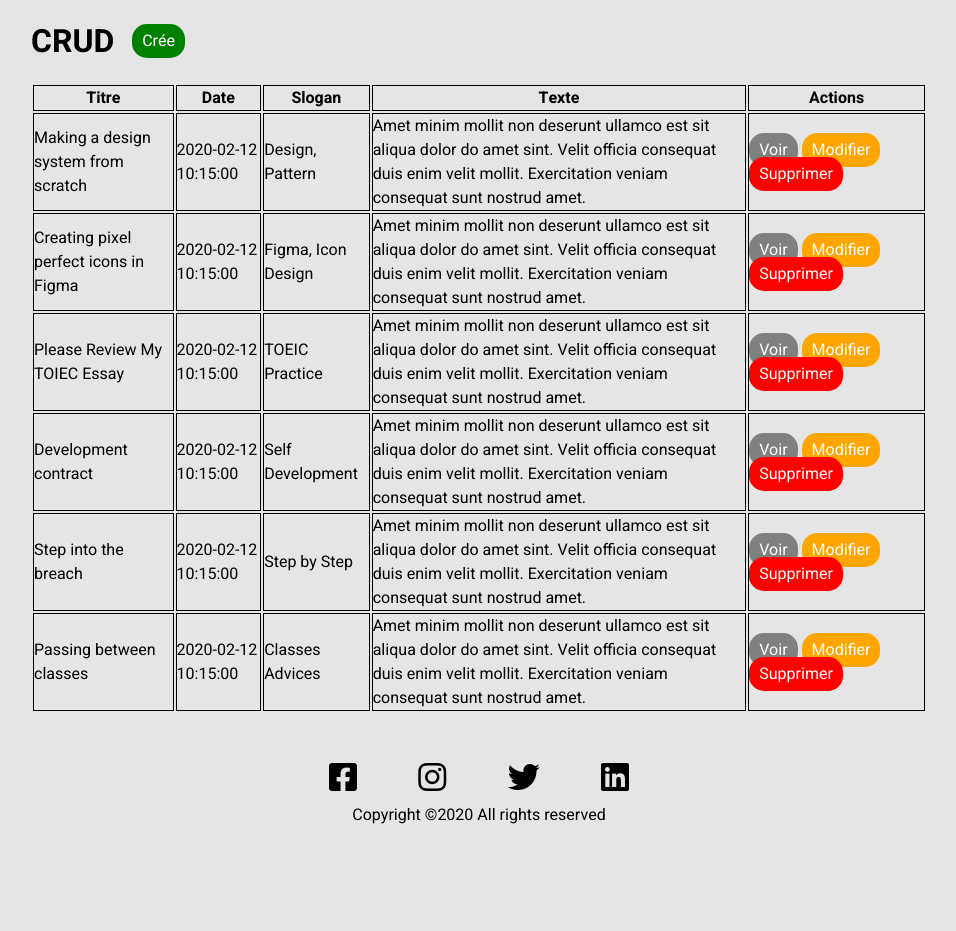
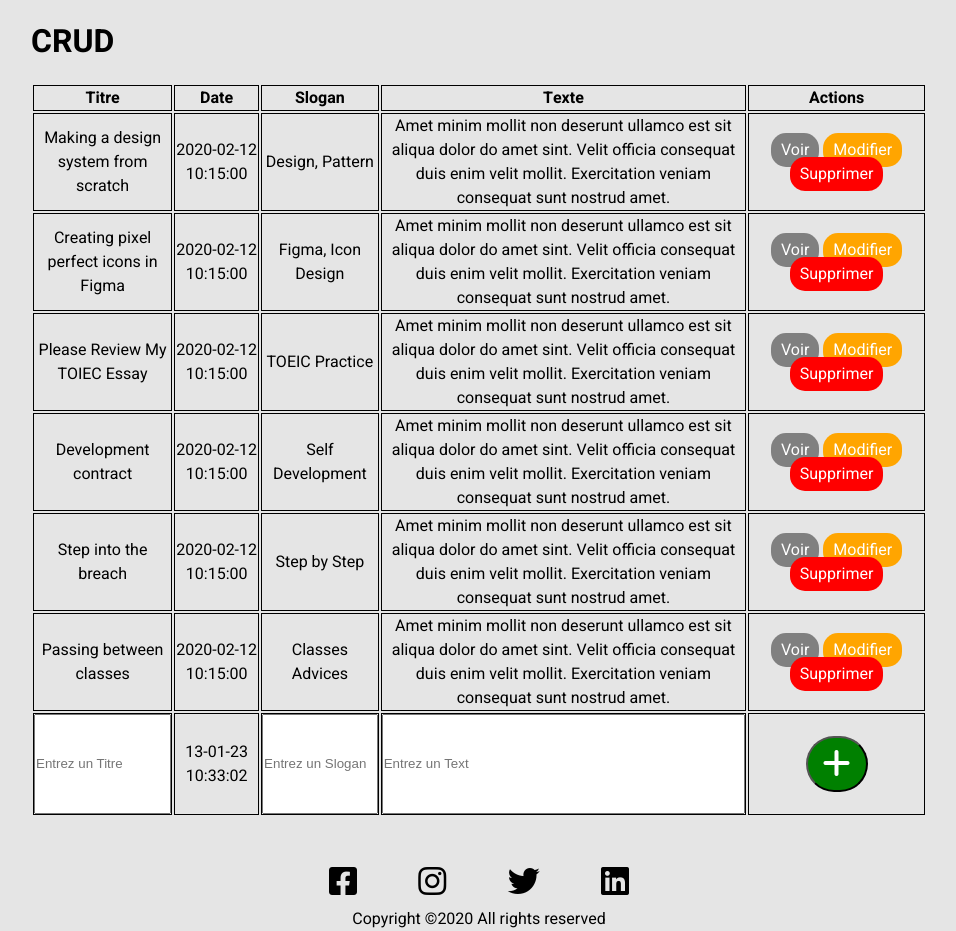
Before and after one commit to Lisiantys/PhpBlog, a PHP site: page /manager.php in a window 1280 px wide. Shown: the part 65-996 px from the top of the page, without its empty margins (161-1117 px from the left). Before the commit the page ends 889 px from the top, so only its background shows below. Run offline with PHP 8.4, Linux system fonts and the light colour scheme; data comes from the database, SQL or seed files in the repository.

Commit message:
V4 - Create OK

```diff
--- a/Classes/Controllers/ArticleController.php
+++ b/Classes/Controllers/ArticleController.php
@@ -12,9 +12,9 @@ class ArticleController extends Controller
         return $results;
     }
 
-    public function create()
+    public function create(string $title, string $slogan, string $text)
     {
-
+        $this->model->createArticle($title, $slogan, $text);
     }
 
     public function show()
--- a/Classes/Models/Model.php
+++ b/Classes/Models/Model.php
@@ -18,9 +18,13 @@ abstract class Model extends Database
         return $results;
     }
 
-    public function createArticle()
+    //La date de création d'un tuple est automatiquement crée par la BDD lors de la création
+    public function createArticle(string $title, string $slogan, string $text)
     {
-
+        $sql = "INSERT INTO {$this->table}(title, slogan, content)
+        VALUES (?,?,?)";
+        $stmt = $this->connect()->prepare($sql);
+        $stmt->execute([$title, $slogan, $text]);
     }
 
     public function showArticle(int $id): mixed
--- a/manager.php
+++ b/manager.php
@@ -9,7 +9,6 @@
 <div class="container-manager">
     <div class="child-container-manager">
         <h1>CRUD</h1>
-        <a class="green" href="creteArticle.php">Crée</a>
     </div>
     <table>
         <thead>
@@ -37,6 +36,17 @@
                 <?php
             }
             ?>
+                <tr>
+                    <form action="createArticle.php" method="post">
+                    <td><input required minlength="8" maxlength="20" name="title" type="text" placeholder="Entrez un Titre"></td>
+                    <td><?php $date = date('d-m-y h:i:s'); echo $date;  ?></td>
+                    <td><input required minlength="4" maxlength="15" name="slogan" type="text" placeholder="Entrez un Slogan"></td>
+                    <td><input required minlength="10" maxlength="255" name="content" type="text"placeholder="Entrez un Text"></td>
+                    <td>
+                        <button class="green"><i class="fa-solid fa-plus fa-2xl"></i></button>
+                    </td>
+                    </form>
+                </tr>
         </tbody>
     </table>
 </div>
--- /dev/null
+++ b/scss/_manager.scss
@@ -0,0 +1,47 @@
+.container-manager{
+    width: 70%;
+    margin: auto;
+
+    .child-container-manager{
+        display: flex;
+        align-items: center;
+        margin: 2% 0;
+    }
+
+    th, td{
+        border: 1px solid #000;
+        text-align: center;
+    }
+    .action{
+        width: 20%;
+    }
+    a{
+        text-decoration: none;
+        color: white;
+        padding: 5px 10px;
+        border-radius: 15px;
+        &.grey{
+            background-color: grey;
+        }
+        &.red{
+            background-color: red;
+        }
+        &.orangered{
+            background-color: orange;
+        }
+    }
+    input{
+        width: 100%;
+        height: 100px;
+        word-wrap: break-word;
+        word-break: break-word;
+    }
+    button{
+        text-decoration: none;
+        color: white;
+        padding: 17px 15px;
+        border-radius: 50px;
+        font-size: 16px;
+        background-color: green;
+    }
+}
--- a/scss/styles.css
+++ b/scss/styles.css
@@ -262,6 +262,7 @@ header nav ul li a:hover {
 }
 .container-manager th, .container-manager td {
   border: 1px solid #000;
+  text-align: center;
 }
 .container-manager .action {
   width: 20%;
@@ -281,9 +282,19 @@ header nav ul li a:hover {
 .container-manager a.orangered {
   background-color: orange;
 }
-.container-manager a.green {
+.container-manager input {
+  width: 100%;
+  height: 100px;
+  word-wrap: break-word;
+  word-break: break-word;
+}
+.container-manager button {
+  text-decoration: none;
+  color: white;
+  padding: 17px 15px;
+  border-radius: 50px;
+  font-size: 16px;
   background-color: green;
-  margin-left: 2%;
 }
 
 footer {
--- a/scss/styles.scss
+++ b/scss/styles.scss
@@ -251,5 +251,5 @@ body{background: #E5E5E5}
     }
 }
 
-@import "blog.scss";
+@import "manager.scss";
 @import "footer.scss";
```
Also changed, not shown: createArticle.php (+27 -0 lines), 1 other file.
